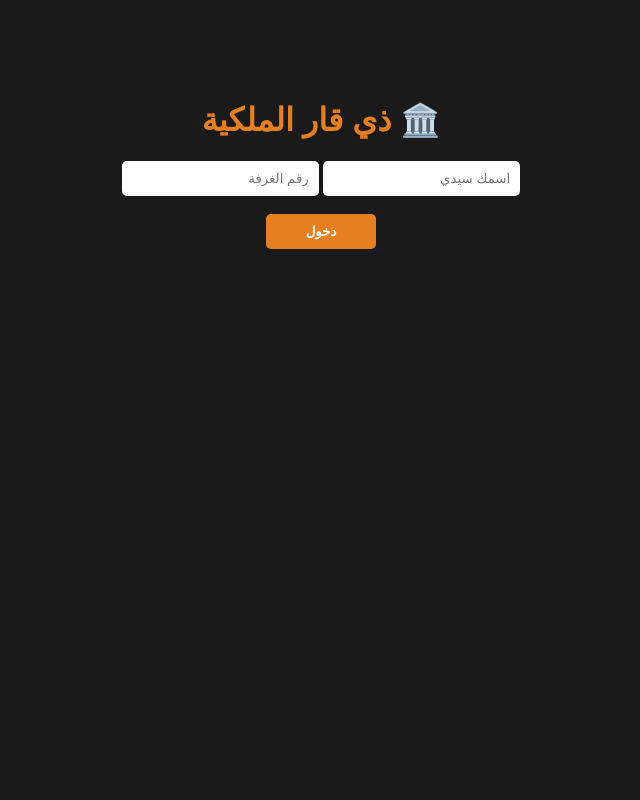
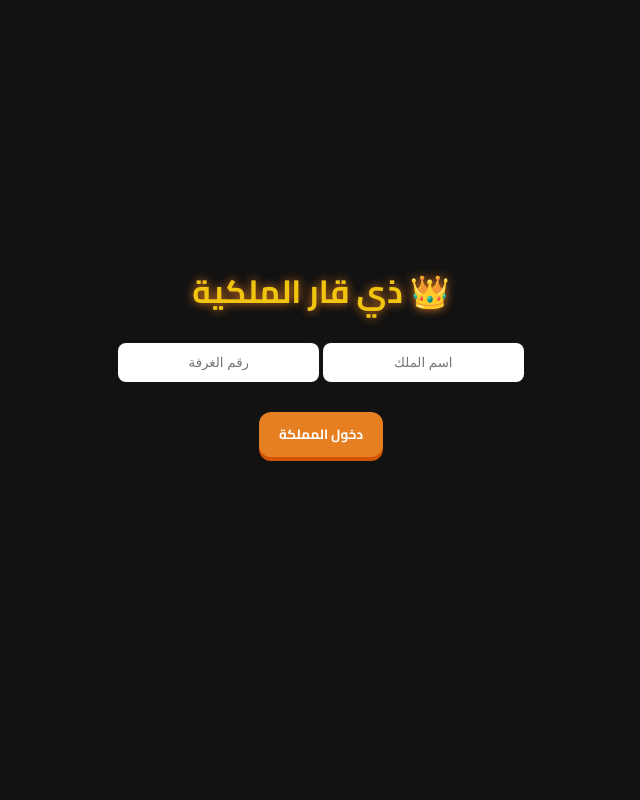
Before and after one commit to jmsksks6-source/nasiriya-monopoly, a Flask app: page / in a window 1280 px wide. Shown: the whole page, without its empty margins (319-959 px from the left). Run offline with Flask 3, Linux system fonts and the light colour scheme; some libraries are stand-ins or nearby versions.

Commit message:
Update index.html

```diff
--- a/templates/index.html
+++ b/templates/index.html
@@ -3,198 +3,252 @@
 <head>
     <meta charset="UTF-8">
     <meta name="viewport" content="width=device-width, initial-scale=1.0, maximum-scale=1.0, user-scalable=no">
-    <title>مونوبولي ذي قار الملكية</title>
+    <title>ذي قار الملكية - Ultimate</title>
     <script src="https://cdnjs.cloudflare.com/ajax/libs/socket.io/4.0.1/socket.io.js"></script>
     <style>
-        body { background: #1a1a1a; color: white; font-family: sans-serif; margin: 0; padding: 0; overflow: hidden; display: flex; flex-direction: column; height: 100vh; }
+        @import url('https://fonts.googleapis.com/css2?family=Cairo:wght@400;700&display=swap');
+        body { background: #121212; color: white; font-family: 'Cairo', sans-serif; margin: 0; overflow: hidden; height: 100vh; display: flex; flex-direction: column; }
         .hidden { display: none !important; }
 
-        /* اللوحة 11x11 */
-        .board { display: grid; grid-template-columns: repeat(11, 1fr); grid-template-rows: repeat(11, 1fr); width: 98vw; height: 98vw; background: #27ae60; border: 2px solid #2ecc71; margin: 2px auto; position: relative; }
-        .cell { background: #ecf0f1; border: 0.5px solid #bdc3c7; color: #2c3e50; font-size: 5px; display: flex; flex-direction: column; align-items: center; justify-content: center; position: relative; font-weight: bold; text-align: center; overflow: hidden; }
-        .price-tag { color: #27ae60; font-size: 4px; margin-top: 1px; }
-        .owner-tag { position: absolute; top: 0; width: 100%; height: 3px; z-index: 5; }
+        /* اللوحة مع المؤثرات */
+        .board { display: grid; grid-template-columns: repeat(11, 1fr); grid-template-rows: repeat(11, 1fr); width: 98vw; height: 98vw; background: #2c3e50; border: 2px solid #f1c40f; margin: 2px auto; box-shadow: 0 0 20px rgba(241, 196, 15, 0.2); }
+        .cell { background: #ecf0f1; border: 0.5px solid #95a5a6; color: #2c3e50; font-size: 6px; display: flex; flex-direction: column; align-items: center; justify-content: center; position: relative; font-weight: bold; text-align: center; }
+        .station { background: #bdc3c7; color: #2c3e50; }
+        .corner { background: #f39c12; color: white; }
 
-        /* الصورة المركزية: استخدام رابط ثابت جداً */
+        /* الصورة المركزية المضمونة */
         .board-center {
-            grid-column: 2 / 11;
-            grid-row: 2 / 11;
+            grid-column: 2 / 11; grid-row: 2 / 11;
+            background: url('https://upload.wikimedia.org/wikipedia/commons/thumb/e/ec/Dhi_Qar_in_Iraq.svg/1024px-Dhi_Qar_in_Iraq.svg.png') center/50% no-repeat;
             background-color: #27ae60;
-            /* صورة زخرفية أو خريطة كخلفية */
-            background-image: url('https://upload.wikimedia.org/wikipedia/commons/e/ec/Dhi_Qar_in_Iraq.svg');
-            background-size: 50%;
-            background-repeat: no-repeat;
-            background-position: center;
-            display: flex;
-            flex-direction: column;
-            align-items: center;
-            justify-content: center;
-            opacity: 0.9;
+            display: flex; flex-direction: column; align-items: center; justify-content: center; opacity: 0.95;
+            box-shadow: inset 0 0 50px rgba(0,0,0,0.5);
         }
-        .center-text { background: rgba(255,255,255,0.9); padding: 5px 15px; border-radius: 10px; color: #c0392b; font-size: 14px; font-weight: bold; margin-top: 80px; box-shadow: 0 2px 5px rgba(0,0,0,0.2); }
 
-        .token { width: 10px; height: 10px; border-radius: 50%; border: 1.5px solid white; position: absolute; z-index: 100; transition: all 0.3s ease; box-shadow: 1px 1px 3px rgba(0,0,0,0.5); }
+        /* مؤشرات المنازل واللاعبين */
+        .owner-bar { position: absolute; top: 0; width: 100%; height: 3px; }
+        .houses-bar { position: absolute; bottom: 1px; display: flex; gap: 1px; }
+        .house-icon { width: 3px; height: 3px; background: #c0392b; border-radius: 50%; box-shadow: 0 0 2px black; }
+        .token { width: 10px; height: 10px; border-radius: 50%; border: 2px solid #fff; position: absolute; z-index: 99; transition: all 0.3s cubic-bezier(0.175, 0.885, 0.32, 1.275); box-shadow: 0 3px 6px rgba(0,0,0,0.4); }
 
-        /* التحكم السفلي */
-        #controls { background: #2c3e50; padding: 8px; display: flex; justify-content: space-around; align-items: center; border-top: 3px solid #e67e22; position: fixed; bottom: 0; width: 100%; z-index: 1000; box-sizing: border-box; height: 80px; }
-        .dice-btn { background: #e67e22; padding: 10px 25px; border-radius: 8px; font-weight: bold; border: none; color: white; font-size: 14px; box-shadow: 0 3px #a35400; }
-        .dice-btn:active { transform: translateY(2px); }
-        .dice-val { font-size: 28px; background: white; color: #333; padding: 2px 12px; border-radius: 6px; border: 2px solid #e67e22; }
-        .shake { animation: shake 0.4s infinite; }
-        @keyframes shake { 0% { transform: rotate(0); } 25% { transform: rotate(15deg); } 75% { transform: rotate(-15deg); } 100% { transform: rotate(0); } }
+        /* واجهة التحكم */
+        #ui-layer { position: fixed; bottom: 0; width: 100%; height: 140px; background: linear-gradient(0deg, #1a1a1a 0%, rgba(26,26,26,0) 100%); pointer-events: none; }
+        #controls { pointer-events: auto; position: absolute; bottom: 10px; width: 100%; display: flex; justify-content: space-around; align-items: flex-end; padding: 0 10px; box-sizing: border-box; }
+
+        .btn { background: #e67e22; color: white; border: none; padding: 10px 20px; border-radius: 12px; font-weight: bold; font-family: 'Cairo'; box-shadow: 0 4px #d35400; transition: 0.1s; }
+        .btn:active { transform: translateY(3px); box-shadow: 0 1px #d35400; }
+        .btn-trade { background: #3498db; box-shadow: 0 4px #2980b9; }
+        .btn-build { background: #27ae60; box-shadow: 0 4px #219150; display: none; }
+
+        /* قائمة اللاعبين */
+        #player-list { position: fixed; top: 10px; right: 10px; background: rgba(0,0,0,0.8); padding: 10px; border-radius: 10px; border: 1px solid #f1c40f; z-index: 200; width: 120px; }
+        .p-item { font-size: 10px; margin-bottom: 5px; display: flex; justify-content: space-between; border-bottom: 1px solid #555; padding-bottom: 2px; }
+
+        /* تأثيرات */
+        .dice-box { font-size: 30px; background: white; color: #333; padding: 5px 15px; border-radius: 10px; border: 3px solid #f1c40f; }
+        .shake { animation: shake 0.5s infinite; }
+        @keyframes shake { 0% { transform: rotate(0); } 25% { transform: rotate(15deg); } 75% { transform: rotate(-15deg); } }
     </style>
 </head>
 <body>
 
-<div id="lobby" style="text-align: center; padding-top: 80px;">
-    <h1 style="color: #e67e22;">🏛️ ذي قار الملكية</h1>
-    <input id="p-name" placeholder="اسمك سيدي" style="padding: 10px; border-radius: 5px; border: none;">
-    <input id="r-id" placeholder="رقم الغرفة" style="padding: 10px; border-radius: 5px; border: none;">
+<div id="lobby" style="text-align: center; margin-top: 30vh;">
+    <h1 style="color: #f1c40f; text-shadow: 0 0 10px #e67e22;">👑 ذي قار الملكية</h1>
+    <input id="u-name" placeholder="اسم الملك" style="padding: 12px; border-radius: 8px; border: none; text-align: center;">
+    <input id="r-name" placeholder="رقم الغرفة" style="padding: 12px; border-radius: 8px; border: none; text-align: center;">
     <br><br>
-    <button onclick="start()" style="padding: 10px 40px; background: #e67e22; color: white; border: none; border-radius: 5px; font-weight: bold;">دخول</button>
+    <button class="btn" onclick="joinGame()">دخول المملكة</button>
 </div>
 
-<div id="game-screen" class="hidden">
-    <div class="board" id="board">
+<div id="game" class="hidden">
+    <div id="player-list"></div> <div class="board" id="board">
         <div class="board-center">
-            <div class="center-text">ذي قار الملكية</div>
+            <h2 style="color: white; background: rgba(0,0,0,0.5); padding: 5px; border-radius: 5px;">ذي قار</h2>
         </div>
     </div>
-    <div id="controls">
-        <div style="text-align: right;">
-            <div id="money-info" style="color: #2ecc71; font-size: 18px; font-weight: bold;">💰 2000$</div>
-            <div id="msg-log" style="font-size: 8px; color: #ecf0f1; max-width: 150px; white-space: nowrap; overflow: hidden;">أهلاً بك...</div>
+
+    <div id="ui-layer">
+        <div id="controls">
+            <div style="text-align: right;">
+                <div id="my-money" style="font-size: 20px; color: #2ecc71; font-weight: bold;">0$</div>
+                <div id="status-txt" style="font-size: 10px; color: #bdc3c7;">انتظر...</div>
+            </div>
+
+            <div id="dice-visual" class="dice-box">🎲</div>
+
+            <div style="display: flex; gap: 5px; flex-direction: column;">
+                <button id="roll-btn" class="btn" onclick="rollDice()">ارمي الزار</button>
+                <button id="trade-btn" class="btn btn-trade" onclick="openTrade()">🤝 مقايضة</button>
+                <button id="build-btn" class="btn btn-build" onclick="upgradeProp()">🏗️ تطوير</button>
+            </div>
         </div>
-        <div id="dice-box" class="dice-val">🎲</div>
-        <button id="roll-btn" class="dice-btn" onclick="roll()">ارمي الزار</button>
     </div>
 </div>
 
 <script>
     const socket = io();
-    let myRoom, myName, myColor = '#' + Math.floor(Math.random()*16777215).toString(16);
+    let myName, myRoom, myColor = '#'+Math.floor(Math.random()*16777215).toString(16);
+    let gameState = null;
     let playerPositions = {};
 
-    // التأكد من ترتيب المناطق ليطابق منطق السيرفر (30 = اذهب للسجن)
-    const names = ["الثورة", "الشموخ", "أريدو", "السكك", "سومر", "المنصورية", "الحبوبي", "الجبايش", "سوق الشيوخ", "الإسكان", "أور", "الفهود", "النصر", "الرفاعي", "الشطرة", "الغدير"];
-    const zones = [];
-    for(let i=0; i<40; i++) {
-        if(i === 0) zones.push({n: "البداية", t: "start", i: "🚩", p: 0});
-        else if(i === 10) zones.push({n: "سجن الحوت", t: "jail", i: "⛓️", p: 0}); // زاوية السجن
-        else if(i === 20) zones.push({n: "مواقف مجانية", t: "park", i: "🅿️", p: 0});
-        else if(i === 30) zones.push({n: "اذهب للسجن!", t: "to_jail", i: "👮", p: 0}); // زاوية الذهاب للسجن
-        else if(i % 5 === 0) zones.push({n: "حظ", t: "luck", i: "📦", p: 0});
-        else zones.push({n: names[i%names.length], t: "p", p: 100 + (i*10), i: "🏘️"});
-    }
+    // خريطة المناطق والأسماء (40 منطقة كاملة)
+    const zones = new Array(40).fill(null).map((_, i) => {
+        if(i===0) return {n:"البداية", t:"start", p:0, c:"corner"};
+        if(i===10) return {n:"السجن", t:"jail", p:0, c:"corner"};
+        if(i===20) return {n:"موقف مجاني", t:"park", p:0, c:"corner"};
+        if(i===30) return {n:"اذهب للسجن", t:"gotojail", p:0, c:"corner"};
+        if([5,15,25,35].includes(i)) return {n:"محطة قطار", t:"station", p:200, c:"station"};
+        if([2,7,17,22,33,36].includes(i)) return {n:"صندوق الحظ", t:"luck", p:0, c:"luck"};
+        if([12,28].includes(i)) return {n:"الكهرباء", t:"util", p:150, c:"luck"};
+        return {n:`منطقة ${i}`, t:"land", p:100 + (i*5), c:"land"};
+    });
+    // تسمية بعض المناطق المشهورة يدوياً للواقعية
+    const cityNames = {1:"الثورة", 3:"الشموخ", 6:"سوق الشيوخ", 9:"الفهود", 39:"الناصرية", 37:"الشطرة"};
+    for(let k in cityNames) zones[k].n = cityNames[k];
 
-    function start() {
-        myRoom = document.getElementById('r-id').value;
-        myName = document.getElementById('p-name').value;
-        if(!myRoom || !myName) return alert("البيانات ناقصة سيدي");
+    function joinGame() {
+        myName = document.getElementById('u-name').value;
+        myRoom = document.getElementById('r-name').value;
+        if(!myName) return alert("الاسم مطلوب سيدي!");
         socket.emit('create_room', {room: myRoom});
         socket.emit('join_game', {room: myRoom, name: myName, color: myColor});
     }
 
     socket.on('join_success', () => {
-        document.getElementById('lobby').style.display='none';
-        document.getElementById('game-screen').classList.remove('hidden');
+        document.getElementById('lobby').style.display = 'none';
+        document.getElementById('game').classList.remove('hidden');
         renderBoard();
     });
 
     function renderBoard() {
         const b = document.getElementById('board');
-        // الحفاظ على المركز
         const center = b.querySelector('.board-center');
-        b.innerHTML = "";
-        b.appendChild(center);
+        b.innerHTML = ''; b.appendChild(center);
 
         for(let i=0; i<40; i++) {
             let r, c;
-            // خوارزمية الترتيب الصحيحة (عكس عقارب الساعة)
-            if(i<11) { r=11; c=11-i; } // الصف السفلي: يمين لليسار
-            else if(i<20) { r=11-(i-10); c=1; } // العمود الأيسر: تحت لفوق
-            else if(i<30) { r=1; c=(i-20)+1; } // الصف العلوي: يسار ليمين
-            else { r=(i-30)+1; c=11; } // العمود الأيمن: فوق لتحت
+            if(i<11) { r=11; c=11-i; }
+            else if(i<20) { r=11-(i-10); c=1; }
+            else if(i<31) { r=1; c=(i-20)+1; }
+            else { r=(i-30)+1; c=11; }
 
-            let d = document.createElement('div'); d.className = 'cell'; d.id = 'z-' + i;
+            let d = document.createElement('div');
+            d.className = `cell ${zones[i].c}`;
             d.style.gridRow = r; d.style.gridColumn = c;
-            d.innerHTML = `<div class="owner-tag" id="tag-${i}"></div><span>${zones[i].i}</span><div style="transform: scale(0.7)">${zones[i].n}</div><div class="price-tag">${zones[i].p ? zones[i].p+'$' : ''}</div>`;
+            d.id = `zone-${i}`;
+
+            let content = `
+                <div class="owner-bar" id="bar-${i}"></div>
+                <span>${zones[i].t=='station'?'🚂':zones[i].t=='luck'?'❓':'🏠'}</span>
+                <div style="font-size:5px">${zones[i].n}</div>
+                <div style="font-size:4px; color:#27ae60">${zones[i].p>0?zones[i].p+'$':''}</div>
+                <div class="houses-bar" id="house-${i}"></div>
+            `;
+            d.innerHTML = content;
             b.appendChild(d);
         }
     }
 
-    function roll() {
-        document.getElementById('dice-box').classList.add('shake');
+    function rollDice() {
+        document.getElementById('dice-visual').classList.add('shake');
         socket.emit('roll_dice', {room: myRoom});
     }
 
+    function openTrade() {
+        let target = prompt("اكتب اسم اللاعب الذي تريد تحويل المال له:");
+        let amount = prompt("كم المبلغ؟");
+        if(target && amount) socket.emit('trade', {room: myRoom, sender: myName, receiver: target, amount: amount});
+    }
+
+    function upgradeProp() {
+        // البحث عن المنطقة التي يقف عليها اللاعب
+        let p = gameState.players.find(pl => pl.name === myName);
+        if(p) socket.emit('upgrade_land', {room: myRoom, name: myName, pos: p.pos});
+    }
+
     socket.on('dice_result', async (data) => {
+        document.getElementById('dice-visual').classList.remove('shake');
+        document.getElementById('dice-visual').innerText = data.steps;
+
         const p = data.game.players.find(pl => pl.name === data.roller);
-        document.getElementById('dice-box').classList.remove('shake');
-        document.getElementById('dice-box').innerText = data.steps;
+        let curr = playerPositions[p.name] || 0;
 
-        let currentPos = playerPositions[p.name] || 0;
-        // المشي خطوة بخطوة
-        if(p.jail_turns === 0 || (p.pos !== 10 && currentPos !== 10)) {
+        // حركة تدريجية
+        if(!p.is_bankrupt) {
             for(let i=0; i<data.steps; i++) {
-                currentPos = (currentPos + 1) % 40;
-                updateUI(p.name, currentPos, p.color);
+                curr = (curr + 1) % 40;
+                moveToken(p.name, curr, p.color);
                 await new Promise(r => setTimeout(r, 200));
             }
         }
+        playerPositions[p.name] = p.pos;
+        if(p.name === myName) checkZone(p.pos, data.game);
+    });
 
-        // القفز للسجن إذا تم القبض عليه
-        if(p.pos === 10 && data.game.turn !== p.turn) { // إذا انتقل فجأة للسجن
-             updateUI(p.name, 10, p.color);
+    function moveToken(name, pos, color) {
+        let old = document.getElementById(`t-${name}`);
+        if(old) old.remove();
+        let t = document.createElement('div');
+        t.className = 'token'; t.id = `t-${name}`;
+        t.style.backgroundColor = color;
+        document.getElementById(`zone-${pos}`).appendChild(t);
+    }
+
+    function checkZone(pos, game) {
+        let zone = zones[pos];
+        if((zone.t === 'land' || zone.t === 'station' || zone.t === 'util') && !game.properties[pos]) {
+            if(confirm(`هل تشتري ${zone.n} بـ ${zone.p}$؟`)) {
+                socket.emit('buy_land', {room: myRoom, name: myName, price: zone.p, pos: pos});
+            }
         }
 
-        playerPositions[p.name] = p.pos;
-        if(data.roller === myName) checkAction(p.pos, data.game);
-    });
-
-    socket.on('log', (data) => {
-        document.getElementById('msg-log').innerText = data.msg;
-        document.getElementById('msg-log').style.color = '#e74c3c';
-        setTimeout(() => document.getElementById('msg-log').style.color = '#ecf0f1', 2000);
-    });
-
-    function updateUI(name, pos, color) {
-        let old = document.getElementById('t-' + name); if(old) old.remove();
-        let t = document.createElement('div'); t.className = 'token'; t.id = 't-' + name;
-        t.style.background = color;
-        document.getElementById('z-' + pos).appendChild(t);
-    }
-
-    function checkAction(pos, game) {
-        const zone = zones[pos];
-        if(zone.t === 'p' && !game.properties[pos]) {
-            if(confirm(`هل تشتري ${zone.n} بـ ${zone.p}$؟`)) {
-                socket.emit('buy_land', {room: myRoom, name: myName, price: zone.p, land_name: zone.n});
-            }
-        } else if(zone.t === 'luck') {
-            let win = (Math.floor(Math.random()*5)+1)*50;
-            alert(`📦 ربحت ${win}$ من الصندوق!`);
-            socket.emit('update_money', {room: myRoom, name: myName, amount: win});
+        // تفعيل زر التطوير إذا كان المالك هو اللاعب الحالي
+        if(game.properties[pos] === myName && zone.t === 'land') {
+            document.getElementById('build-btn').style.display = 'block';
+        } else {
+            document.getElementById('build-btn').style.display = 'none';
         }
     }
 
     socket.on('update_game', (game) => {
+        gameState = game;
+        let listHtml = '';
+
         game.players.forEach(p => {
-            if(!playerPositions[p.name]) updateUI(p.name, p.pos, p.color); // رسم أولي
-            if(p.name === myName) {
-                document.getElementById('money-info').innerText = "💰 " + p.money + "$";
-                document.getElementById('roll-btn').disabled = (game.players[game.turn].name !== myName);
-                if(game.players[game.turn].name === myName) {
-                    document.getElementById('msg-log').innerText = "دورك الآن سيدي!";
-                } else {
-                    document.getElementById('msg-log').innerText = "الدور عند: " + game.players[game.turn].name;
-                }
+            if(!p.is_bankrupt) {
+                if(!playerPositions[p.name]) moveToken(p.name, p.pos, p.color);
+                listHtml += `<div class="p-item" style="color:${p.color}"><span>${p.name}</span><span>${p.money}$</span></div>`;
+                if(p.name === myName) document.getElementById('my-money').innerText = p.money + "$";
             }
         });
+        document.getElementById('player-list').innerHTML = listHtml;
+
+        // تحديث الملكية والمنازل
         for(let pos in game.properties) {
-            const owner = game.players.find(pl => pl.name === game.properties[pos]);
-            if(owner) document.getElementById('tag-'+pos).style.background = owner.color;
+            let owner = game.players.find(pl => pl.name === game.properties[pos]);
+            if(owner) {
+                document.getElementById(`bar-${pos}`).style.backgroundColor = owner.color;
+                // رسم المنازل
+                let hCount = game.houses[pos] || 0;
+                let hHtml = '';
+                for(let i=0; i<hCount; i++) hHtml += '<div class="house-icon"></div>';
+                document.getElementById(`house-${pos}`).innerHTML = hHtml;
+            }
         }
+
+        let turnPlayer = game.players[game.turn];
+        document.getElementById('status-txt').innerText = `الدور عند: ${turnPlayer.name}`;
+        document.getElementById('roll-btn').disabled = (turnPlayer.name !== myName);
+    });
+
+    socket.on('log', (data) => {
+        let n = document.createElement('div');
+        n.innerText = data.msg;
+        n.style.position = 'fixed'; n.style.top = '50%'; n.style.left = '50%';
+        n.style.transform = 'translate(-50%, -50%)'; n.style.background = 'rgba(0,0,0,0.8)';
+        n.style.padding = '20px'; n.style.borderRadius = '10px'; n.style.zIndex = '999';
+        document.body.appendChild(n);
+        setTimeout(() => n.remove(), 2000);
     });
 </script>
 </body>
```
